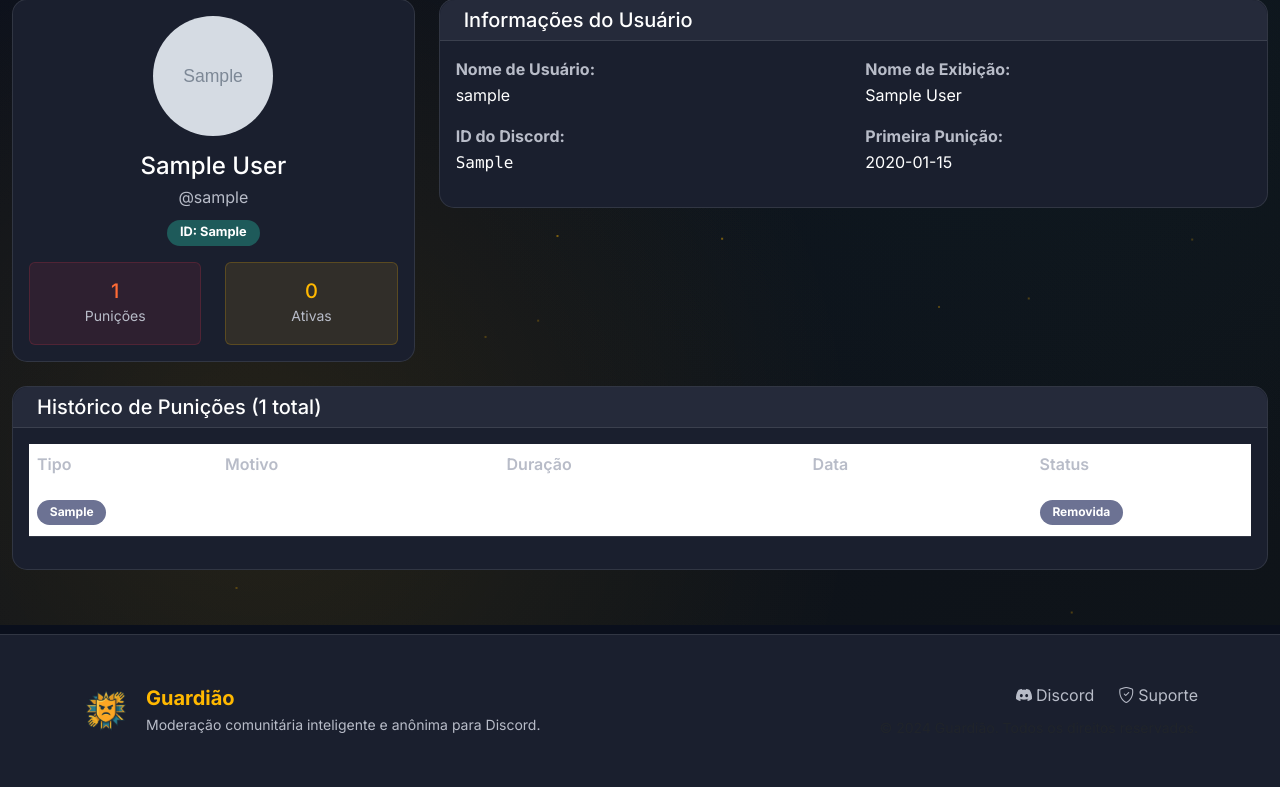
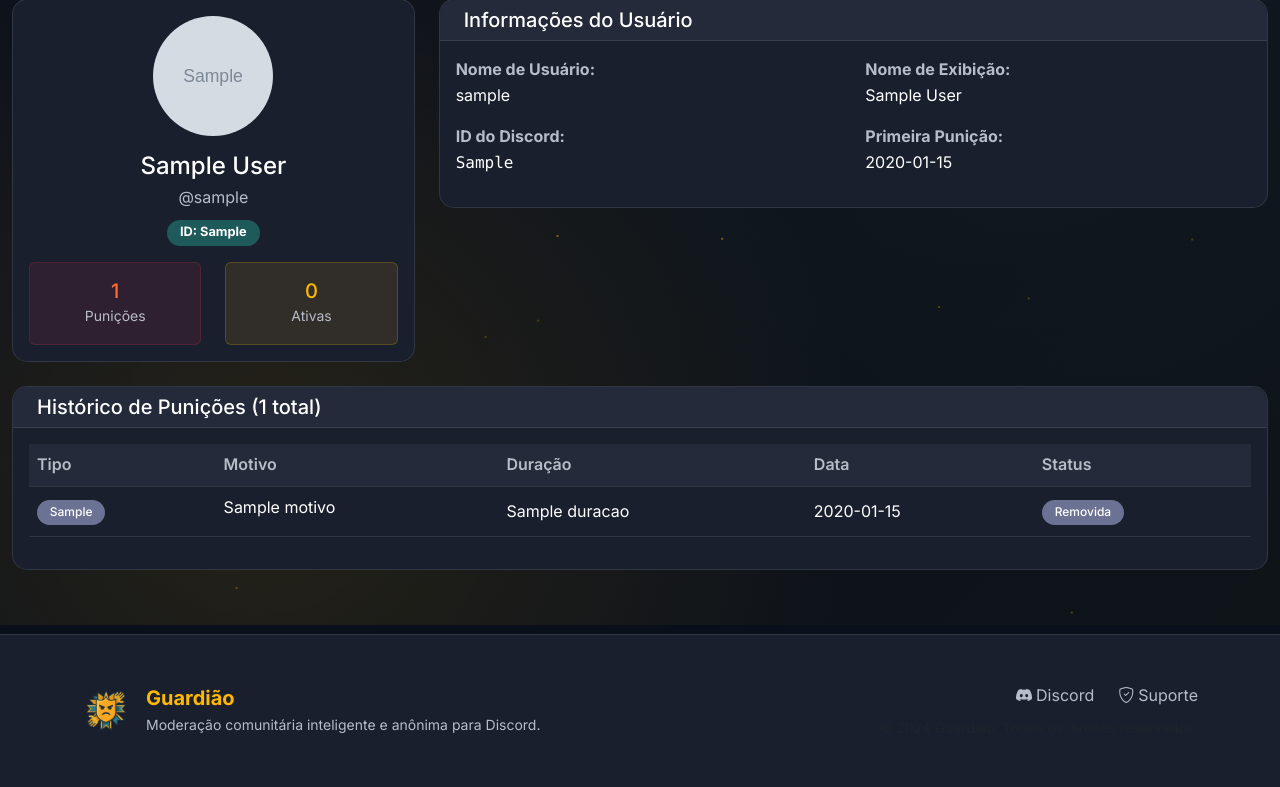
Before and after one commit to Konnak/guardiaobeta, a Flask app: template web/templates/perfil_usuario_punido.html in a window 1280 px wide. Shown: the part 175-962 px from the top of the page. Run offline with Flask 3, Linux system fonts and the light colour scheme; the template is opened without the code that fills it: most values are stand-ins (such as "Sample title", 1, 10 or a date in 2020); grey boxes marked "Sample" are stand-in pictures; parts of the project's set-up code (start-up, migrations or seed data) failed here and were passed over.

Commit message:
Correção: Tabela de punições com cores visíveis - Forçar estilos CSS para sobrescrever Bootstrap

```diff
--- a/web/templates/perfil_usuario_punido.html
+++ b/web/templates/perfil_usuario_punido.html
@@ -104,36 +104,36 @@
                 <div class="card-body">
                     {% if punicoes %}
                     <div class="table-responsive">
-                        <table class="table table-hover" style="color: var(--text-primary);">
+                        <table class="table table-hover" style="color: var(--text-primary) !important; background: transparent;">
                             <thead>
-                                <tr style="border-bottom: 1px solid var(--glass-border);">
-                                    <th style="color: var(--text-secondary); border: none;">Tipo</th>
-                                    <th style="color: var(--text-secondary); border: none;">Motivo</th>
-                                    <th style="color: var(--text-secondary); border: none;">Duração</th>
-                                    <th style="color: var(--text-secondary); border: none;">Data</th>
-                                    <th style="color: var(--text-secondary); border: none;">Status</th>
+                                <tr style="border-bottom: 1px solid var(--glass-border); background: var(--dark-surface);">
+                                    <th style="color: var(--text-secondary) !important; border: none !important; background: transparent !important; font-weight: 600;">Tipo</th>
+                                    <th style="color: var(--text-secondary) !important; border: none !important; background: transparent !important; font-weight: 600;">Motivo</th>
+                                    <th style="color: var(--text-secondary) !important; border: none !important; background: transparent !important; font-weight: 600;">Duração</th>
+                                    <th style="color: var(--text-secondary) !important; border: none !important; background: transparent !important; font-weight: 600;">Data</th>
+                                    <th style="color: var(--text-secondary) !important; border: none !important; background: transparent !important; font-weight: 600;">Status</th>
                                 </tr>
                             </thead>
                             <tbody>
                                 {% for punicao in punicoes %}
-                                <tr style="border-bottom: 1px solid var(--glass-border);">
-                                    <td style="border: none;">
-                                        <span class="badge" style="background: {% if punicao.tipo_punicao == 'Intimidou' %}var(--primary-gold){% elif punicao.tipo_punicao == 'Grave' %}var(--accent-orange){% else %}var(--text-muted){% endif %}; color: white; font-size: 0.75rem; padding: 0.4rem 0.8rem; border-radius: 20px;">
+                                <tr style="border-bottom: 1px solid var(--glass-border); background: transparent;">
+                                    <td style="border: none !important; background: transparent !important; color: var(--text-primary) !important;">
+                                        <span class="badge" style="background: {% if punicao.tipo_punicao == 'Intimidou' %}var(--primary-gold){% elif punicao.tipo_punicao == 'Grave' %}var(--accent-orange){% else %}var(--text-muted){% endif %} !important; color: white !important; font-size: 0.75rem; padding: 0.4rem 0.8rem; border-radius: 20px; border: none;">
                                             {{ punicao.tipo_punicao }}
                                         </span>
                                     </td>
-                                    <td style="border: none; color: var(--text-primary);">
-                                        <span class="text-truncate d-inline-block" style="max-width: 200px;" title="{{ punicao.motivo }}">
+                                    <td style="border: none !important; background: transparent !important; color: var(--text-primary) !important;">
+                                        <span class="text-truncate d-inline-block" style="max-width: 200px; color: var(--text-primary) !important;" title="{{ punicao.motivo }}">
                                             {{ punicao.motivo }}
                                         </span>
                                     </td>
-                                    <td style="border: none; color: var(--text-primary);">{{ punicao.duracao }}</td>
-                                    <td style="border: none; color: var(--text-primary);">{{ punicao.data_punicao.strftime('%d/%m/%Y %H:%M') }}</td>
-                                    <td style="border: none;">
+                                    <td style="border: none !important; background: transparent !important; color: var(--text-primary) !important;">{{ punicao.duracao }}</td>
+                                    <td style="border: none !important; background: transparent !important; color: var(--text-primary) !important;">{{ punicao.data_punicao.strftime('%d/%m/%Y %H:%M') }}</td>
+                                    <td style="border: none !important; background: transparent !important; color: var(--text-primary) !important;">
                                         {% if punicao.ativa %}
-                                        <span class="badge" style="background: #28a745; color: white; font-size: 0.75rem; padding: 0.4rem 0.8rem; border-radius: 20px;">Ativa</span>
+                                        <span class="badge" style="background: #28a745 !important; color: white !important; font-size: 0.75rem; padding: 0.4rem 0.8rem; border-radius: 20px; border: none;">Ativa</span>
                                         {% else %}
-                                        <span class="badge" style="background: var(--text-muted); color: white; font-size: 0.75rem; padding: 0.4rem 0.8rem; border-radius: 20px;">Removida</span>
+                                        <span class="badge" style="background: var(--text-muted) !important; color: white !important; font-size: 0.75rem; padding: 0.4rem 0.8rem; border-radius: 20px; border: none;">Removida</span>
                                         {% endif %}
                                     </td>
                                 </tr>
@@ -195,7 +195,42 @@
 
 /* Hover effect para as linhas da tabela */
 .table tbody tr:hover {
-    background-color: var(--dark-surface);
+    background-color: var(--dark-surface) !important;
+}
+
+/* Forçar cores da tabela */
+.table {
+    color: var(--text-primary) !important;
+    background: transparent !important;
+}
+
+.table th,
+.table td {
+    border: none !important;
+    background: transparent !important;
+    color: var(--text-primary) !important;
+}
+
+.table thead th {
+    color: var(--text-secondary) !important;
+    background: transparent !important;
+    border: none !important;
+    font-weight: 600 !important;
+}
+
+.table tbody tr {
+    background: transparent !important;
+    border-bottom: 1px solid var(--glass-border) !important;
+}
+
+.table tbody tr:hover {
+    background-color: var(--dark-surface) !important;
+}
+
+/* Badges da tabela */
+.table .badge {
+    border: none !important;
+    font-weight: 500 !important;
 }
 </style>
 {% endblock %}
```
